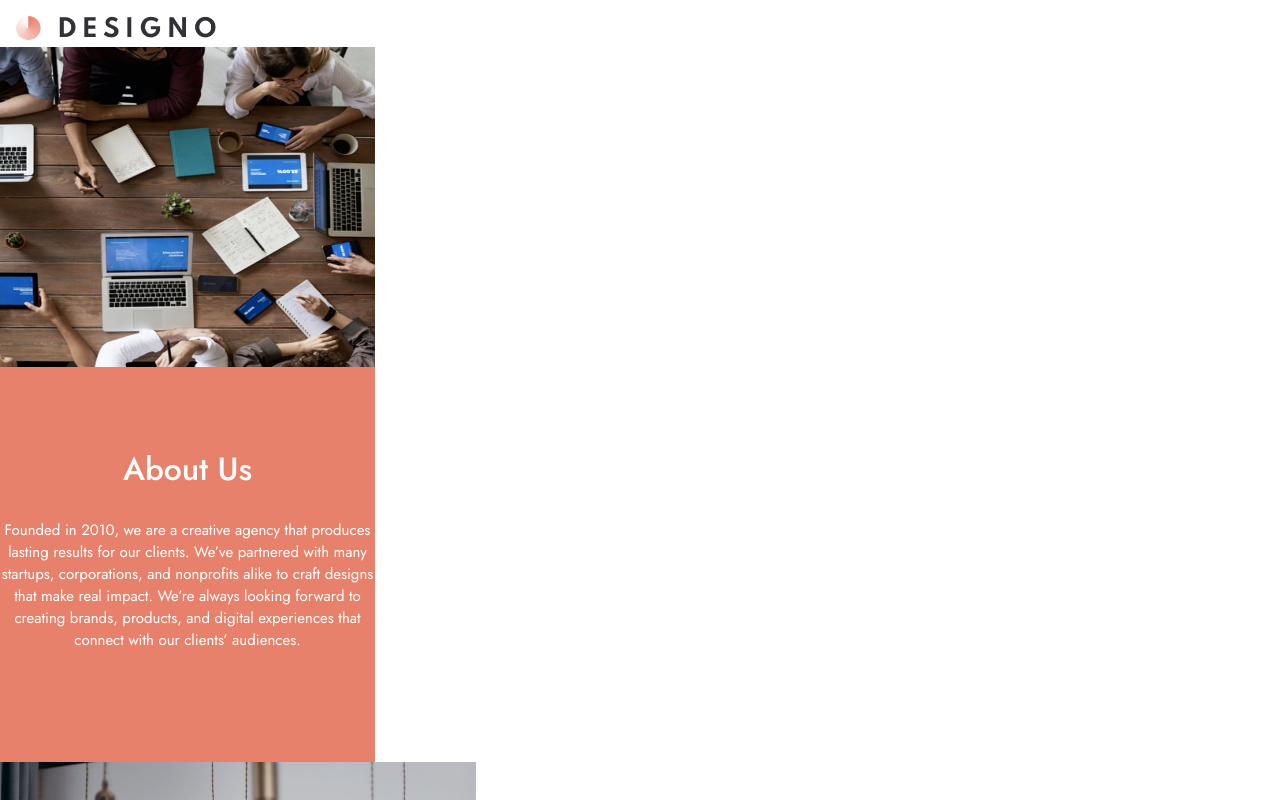
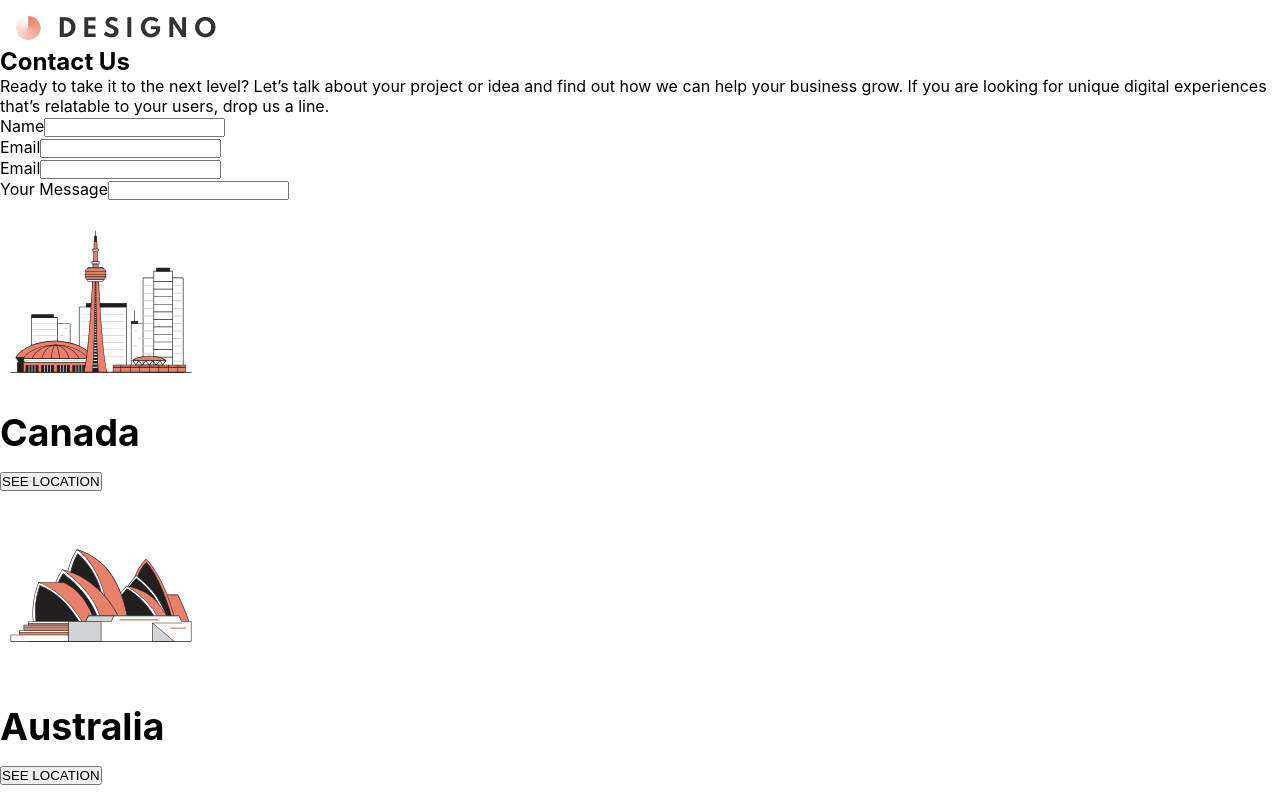
Before and after one commit to morfeli/designo-app, a React (Create React App) app: page / in a window 1280 px wide. Shown: the top 800 px of the page. Built offline with nearby package versions, Linux system fonts and the light colour scheme.

Commit message:
all pages built, time to add routes, styles, animations

```diff
--- a/src/App.js
+++ b/src/App.js
@@ -4,7 +4,9 @@ import HomePage from "./pages/HomePage";
 import WebDesign from "./pages/WebDesign";
 import AppDesign from "./pages/AppDesign";
 import GraphicDesign from "./pages/GraphicDesign";
+import LocationsPage from "./pages/LocationsPage";
 import AboutUs from "./pages/AboutUs";
+import ContactPage from "./pages/ContactPage";
 import { Switch, Route, Redirect } from "react-router-dom";
 
 import Footer from "./components/Footer/Footer";
@@ -17,7 +19,9 @@ function App() {
       {/* <WebDesign /> */}
       {/* <AppDesign /> */}
       {/* <GraphicDesign /> */}
-      <AboutUs />
+      {/* <AboutUs /> */}
+      {/* <LocationsPage /> */}
+      <ContactPage />
       <Footer />
     </div>
   );
--- /dev/null
+++ b/src/components/Contact/Form.jsx
@@ -0,0 +1,37 @@
+import React from "react";
+
+const Form = () => {
+  return (
+    <section>
+      <div>
+        <h1>Contact Us</h1>
+        <p>
+          Ready to take it to the next level? Let’s talk about your project or
+          idea and find out how we can help your business grow. If you are
+          looking for unique digital experiences that’s relatable to your users,
+          drop us a line.
+        </p>
+      </div>
+      <form>
+        <div>
+          <label htmlFor="name">Name</label>
+          <input type="text" id="name" />
+        </div>
+        <div>
+          <label htmlFor="email">Email</label>
+          <input type="email" id="email" />
+        </div>
+        <div>
+          <label htmlFor="phone">Email</label>
+          <input type="text" id="phone" />
+        </div>
+        <div>
+          <label htmlFor="message">Your Message</label>
+          <input type="text" id="message" />
+        </div>
+      </form>
+    </section>
+  );
+};
+
+export default Form;
--- /dev/null
+++ b/src/components/Locations/LocationCard.jsx
@@ -0,0 +1,34 @@
+import React from "react";
+
+const LocationCard = (props) => {
+  const { image, title, where, address1, address2, phone, mail } = props;
+  return (
+    <div className="locationcard__container">
+      <div className="locationcard__container--imgBox">
+        <img
+          className="locationcard__container--img"
+          src={image}
+          alt="Location Map"
+        />
+      </div>
+
+      <div className="locationcard__container--textBox">
+        <h1 className="locationcard__container--title">{title}</h1>
+        <p className="locationcard__container--strong">{where}</p>
+        <p className="locationcard__container--p">{address1}</p>
+        <p className="locationcard__container--p">{address2}</p>
+      </div>
+
+      <div className="locationcard__container--contactBox">
+        <p className="locationcard__container--phone">
+          P : <span>{phone}</span>
+        </p>
+        <p className="locationcard__container--phone">
+          M :<span>{mail}</span>
+        </p>
+      </div>
+    </div>
+  );
+};
+
+export default LocationCard;
--- /dev/null
+++ b/src/components/Locations/Locations.jsx
@@ -0,0 +1,59 @@
+import React from "react";
+import canadaMap from "../../assets/locations/desktop/image-map-canada.png";
+import australiaMap from "../../assets/locations/desktop/image-map-australia.png";
+import ukMap from "../../assets/locations/desktop/image-map-united-kingdom.png";
+import LocationCard from "./LocationCard";
+
+const DUMMY_MAP = [
+  {
+    id: "0",
+    image: canadaMap,
+    title: "Canada",
+    where: "Designo Central Office",
+    address1: "3886 Wellington Street",
+    address2: "Toronto, Ontario MPC 3j5",
+    phone: "+1 253-863-8967",
+    mail: "contact@designo.co",
+  },
+  {
+    id: "1",
+    image: australiaMap,
+    title: "Australia",
+    where: "Designo AU Office",
+    address1: "19 Baloone Street",
+    address2: "New South Wales 2443",
+    phone: "(02) 6720 9092",
+    mail: "contact@designo.au",
+  },
+  {
+    id: "3",
+    image: ukMap,
+    title: "United Kingdom",
+    where: "Designo UK Office",
+    address1: "13 Colorado Way",
+    address2: "Rhyd-y-fro SA8 9GA",
+    phone: "078 3115 1400",
+    mail: "contact@designo.uk",
+  },
+];
+
+const Locations = () => {
+  return (
+    <ul>
+      {DUMMY_MAP.map((location) => (
+        <LocationCard
+          key={location.id}
+          image={location.image}
+          title={location.title}
+          where={location.where}
+          address1={location.address1}
+          address2={location.address2}
+          phone={location.phone}
+          mail={location.mail}
+        />
+      ))}
+    </ul>
+  );
+};
+
+export default Locations;
--- /dev/null
+++ b/src/pages/ContactPage.jsx
@@ -0,0 +1,14 @@
+import React, { Fragment } from "react";
+import Form from "../components/Contact/Form";
+import LocationCards from "../components/About/LocationCards";
+
+const ContactPage = () => {
+  return (
+    <Fragment>
+      <Form />
+      <LocationCards />
+    </Fragment>
+  );
+};
+
+export default ContactPage;
--- /dev/null
+++ b/src/pages/LocationsPage.jsx
@@ -0,0 +1,14 @@
+import React, { Fragment } from "react";
+import GetInTouch from "../components/Contact/GetInTouch";
+import Locations from "../components/Locations/Locations";
+
+const LocationsPage = () => {
+  return (
+    <Fragment>
+      <Locations />
+      <GetInTouch />
+    </Fragment>
+  );
+};
+
+export default LocationsPage;
```
Also changed, not shown: src/components/Contact/Form.scss (added), src/pages/Contact.jsx (deleted), src/pages/Locations.jsx (deleted).
